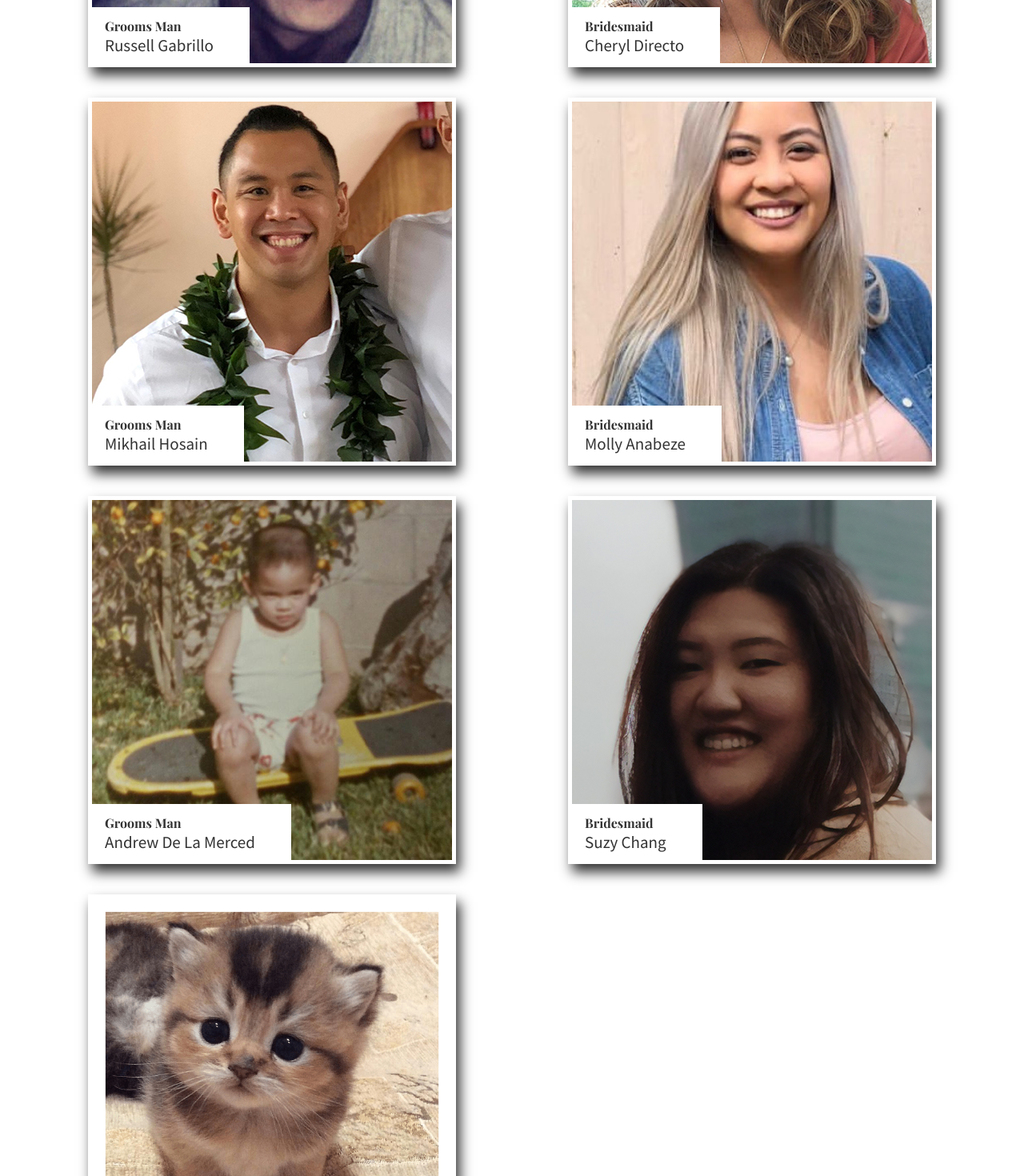
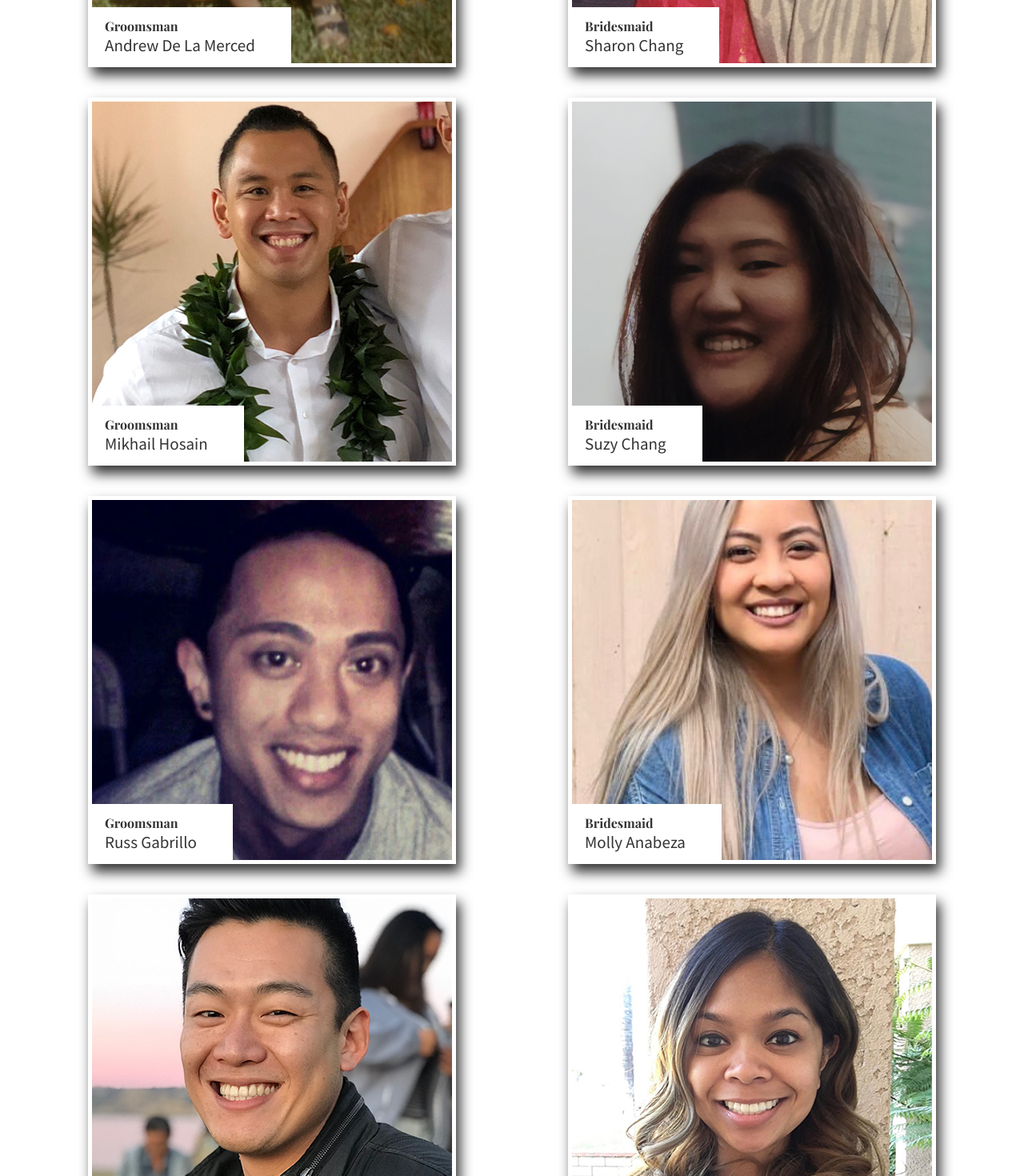
Before and after one commit to imthatguydavid/changdup, a React (Create React App) app: page /Wedding-Party in a window 1280 px wide. Shown: the part 1140-2610 px from the top of the page at 80% size. Built offline with nearby package versions, Linux system fonts and the light colour scheme.

Commit message:
add sharon and david

```diff
--- a/src/components/WeddingParty/WeddingParty.js
+++ b/src/components/WeddingParty/WeddingParty.js
@@ -12,19 +12,20 @@ class WeddingParty extends React.Component {
             <h3 className={styles.title}>Groomsman</h3>
             <div className={styles.people}>
               <Party title='Best Man' name='Daniel Daegun Lee' image={require('../../static/daniel.png')} />
-              <Party title='Grooms Man' name='Russell Gabrillo' image={require('../../static/russ.png')} />
-              <Party title='Grooms Man' name='Mikhail Hosain' image={require('../../static/mikhail.png')} />
-              <Party title='Grooms Man' name='Andrew De La Merced' image={require('../../static/andrew.png')} />
-              <Party title='Grooms Man' name='David Kim' image={require('../../static/bio.png')} />
+              <Party title='Groomsman' name='Andrew De La Merced' image={require('../../static/andrew.png')} />
+              <Party title='Groomsman' name='Mikhail Hosain' image={require('../../static/mikhail.png')} />
+              <Party title='Groomsman' name='Russ Gabrillo' image={require('../../static/russ.png')} />
+              <Party title='Groomsman' name='David Kim' image={require('../../static/david.png')} />
             </div>
           </div>
           <div className={styles.group}>
             <h3 className={styles.title}>Bridal Party</h3>
             <div className={styles.people}>
               <Party title='Maid of Honor' name='Melissa De La Merced' image={require('../../static/melissa.png')} />
+              <Party title='Bridesmaid' name='Sharon Chang' image={require('../../static/sharon.png')} />
+              <Party title='Bridesmaid' name='Suzy Chang' image={require('../../static/suzy.png')} />
+              <Party title='Bridesmaid' name='Molly Anabeza' image={require('../../static/molly.jpg')} />
               <Party title='Bridesmaid' name='Cheryl Directo' image={require('../../static/cheryl.png')} />
-              <Party title='Bridesmaid' name='Molly Anabeze' image={require('../../static/molly.jpg')} />
-              <Party title='Bridesmaid' name='Suzy Chang' image={require('../../static/suzy.png')} />
             </div>
           </div>
         </div>
--- a/src/components/WhereToStay/WhereToStay.js
+++ b/src/components/WhereToStay/WhereToStay.js
@@ -18,8 +18,8 @@ class WhereToStay extends React.Component {
           </div>
           <div className={styles.map}>
             <iframe
-              src="https://www.google.com/maps/embed?pb=!1m18!1m12!1m3!1d3299.354014258062!2d-119.0328243847806!3d34.21397808056224!2m3!1f0!2f0!3f0!3m2!1i1024!2i768!4f13.1!3m3!1m2!1s0x80e8363d62dac87d%3A0xd8b158fceedc69ae!2sResidence+Inn+by+Marriott+Camarillo!5e0!3m2!1sen!2sus!4v1563663339113!5m2!1sen!2sus"
-              width="450" height="450" frameBorder="0"  allowFullScreen></iframe>
+              src="https://www.google.com/maps/embed?pb=!1m18!1m12!1m3!1d3299.227072421801!2d-119.0201756841347!3d34.217219980561275!2m3!1f0!2f0!3f0!3m2!1i1024!2i768!4f13.1!3m3!1m2!1s0x80e83641c3f8bb53%3A0x3b3a16e768c49877!2sCamarillo+Ranch!5e0!3m2!1sen!2sus!4v1563752609132!5m2!1sen!2sus"
+              width="450" height="450" frameBorder="0" allowFullScreen></iframe>
           </div>
         </div>
 
```
Also changed, not shown: src/static/david.png (added), src/static/sharon.png (added).
